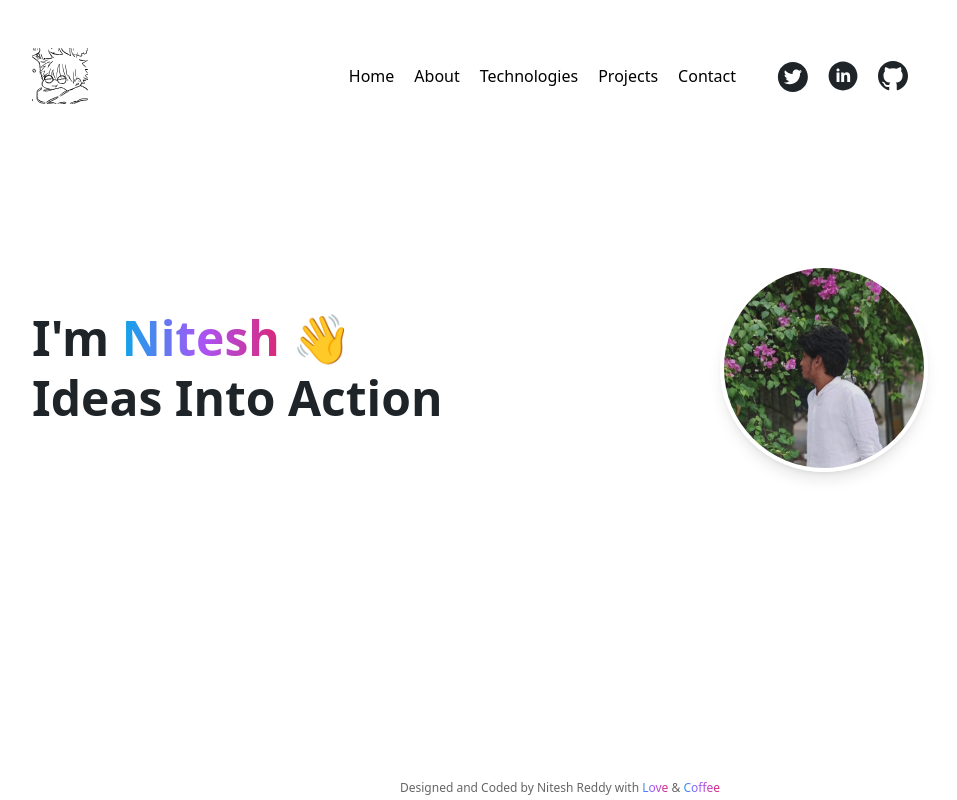
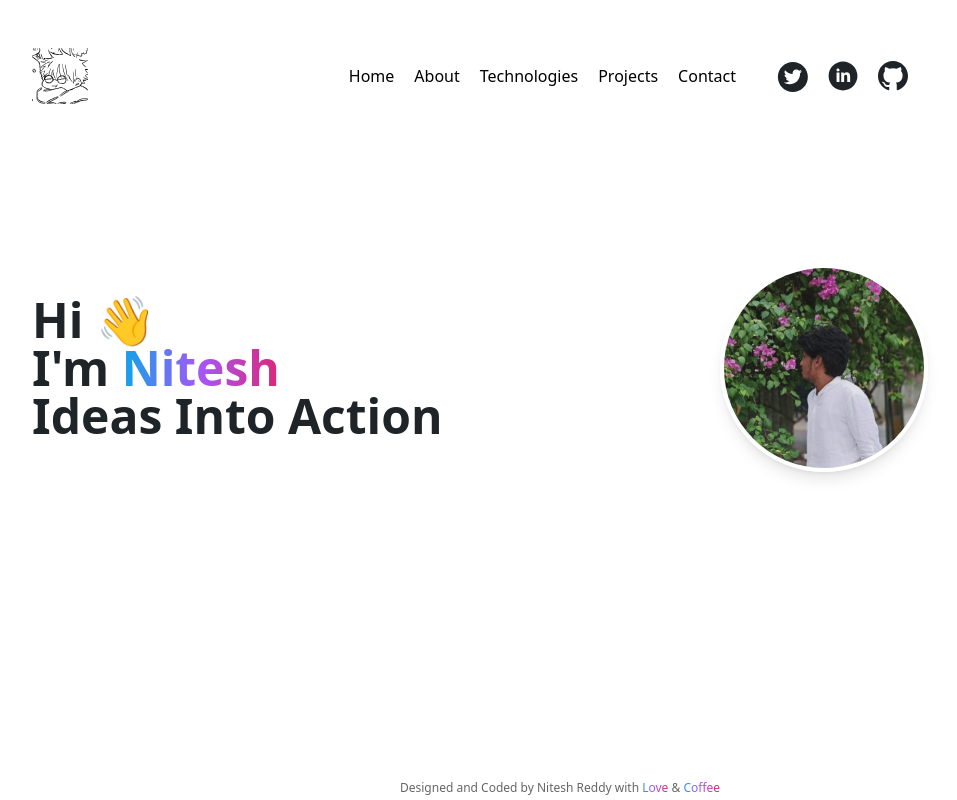
Before and after one commit to PanatiNitesh/Portfolio, a React (Create React App) app in the folder myself/: page / in a window 1280 px wide. Shown: the whole page, without its empty margins (160-1117 px from the left). Built offline with nearby package versions, Linux system fonts and the light colour scheme.

Commit message:
updated home.js

```diff
--- a/myself/src/Pages/Home.js
+++ b/myself/src/Pages/Home.js
@@ -59,10 +59,17 @@ function Home() {
   return (
   <main className="container mx-auto max-width section md:flex justify-between items-center">
   <div>
-    {/* Combined greeting, name, and emoji in one line */}
+    {/* Line 1: Hi 👋 */}
     <h1
+      className="text-2xl text-dark-heading dark:text-light-heading md:text-4xl xl:text-5xl font-bold"
       ref={h11}
-      className="text-2xl text-dark-heading dark:text-light-heading md:text-4xl xl:text-5xl xl:leading-tight font-bold"
+    >
+      Hi 👋
+    </h1>
+
+    {/* Line 2: I'm {name} */}
+    <h1
+      className="text-2xl text-dark-heading dark:text-light-heading md:text-4xl xl:text-5xl font-bold"
     >
       I'm{" "}
       <span
@@ -70,17 +77,18 @@ function Home() {
         className="bg-clip-text bg-gradient text-transparent"
       >
         {name}
-      </span>{" "}
-      👋
+      </span>
     </h1>
-    {/* Tagline below */}
+
+    {/* Line 3: Tagline */}
     <h2
       ref={h13}
-      className="text-2xl text-dark-heading dark:text-light-heading md:text-4xl xl:text-5xl xl:leading-tight font-bold"
+      className="text-2xl text-dark-heading dark:text-light-heading md:text-4xl xl:text-5xl font-bold"
     >
       {tagline}
     </h2>
   </div>
+
 <div className="mt-5 md:mt-0 flex justify-center md:justify-end">
   <img
     ref={myimageref}
```
